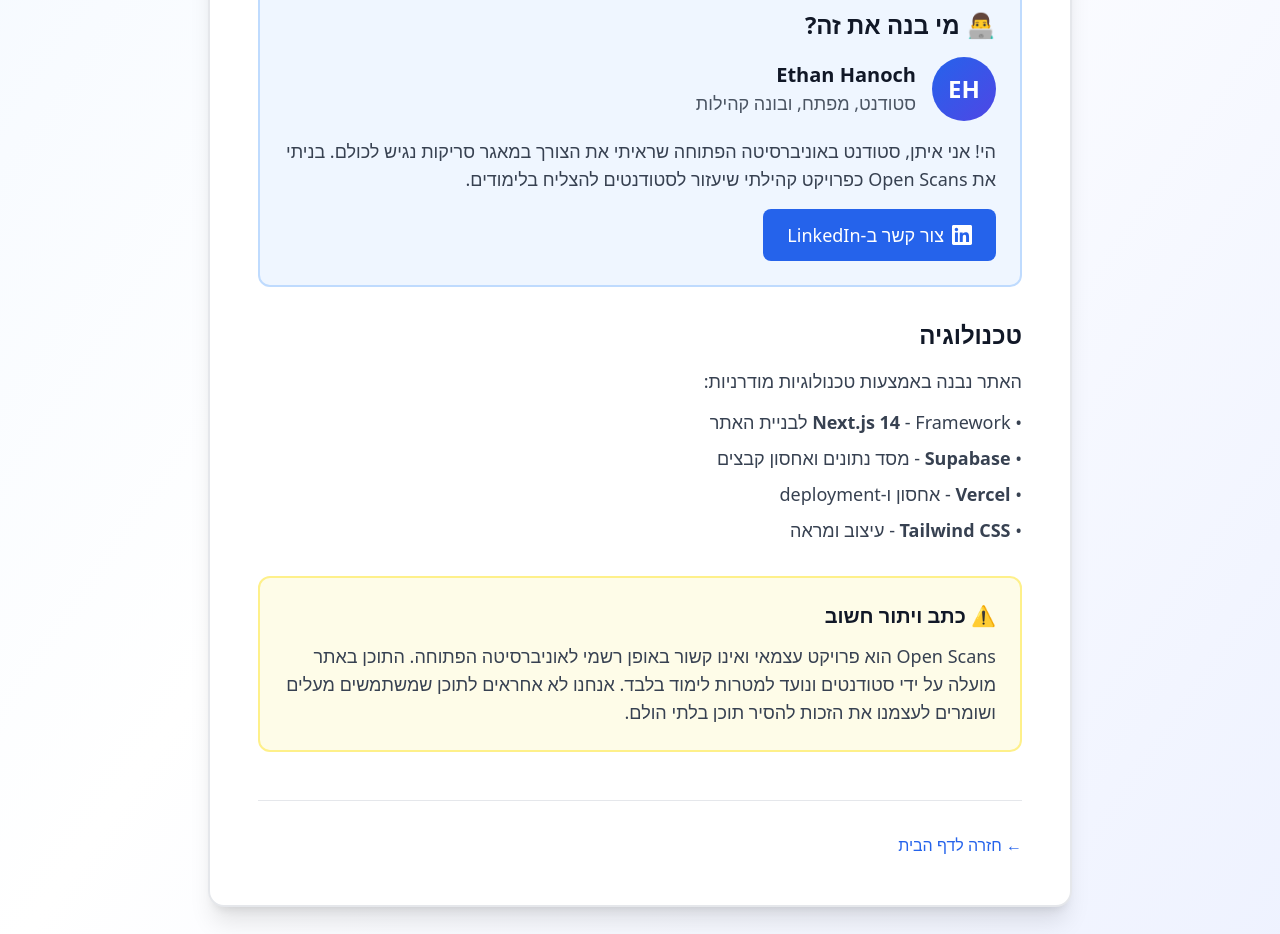
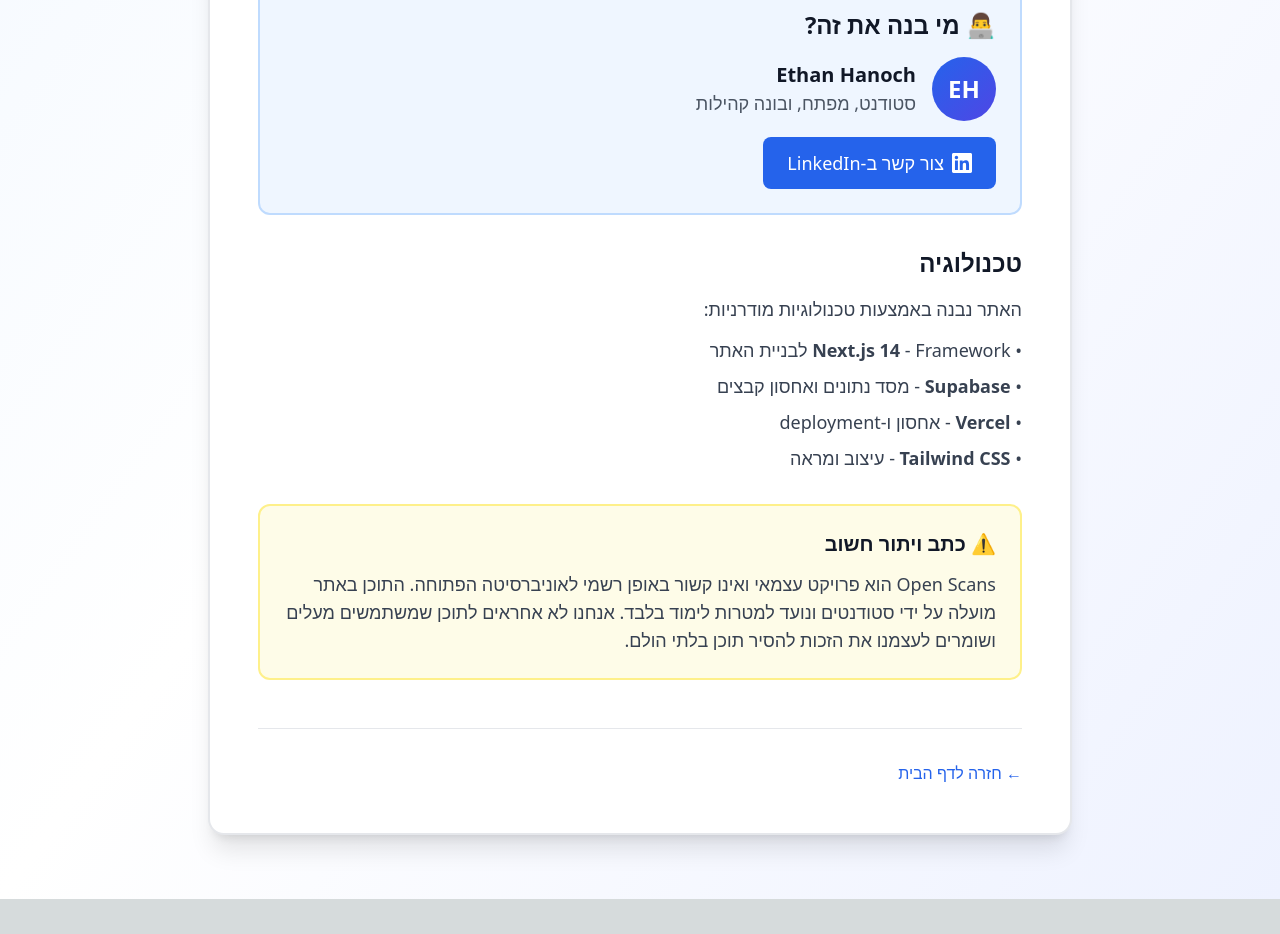
Before and after one commit to Ethantication/Open-Scans, a Next.js app: page /about in a window 1280 px wide. Shown: the part 880-1814 px from the top of the page. After the commit the page ends 1779 px from the top, so only its background shows below. Built offline with nearby package versions, Linux system fonts and the light colour scheme.

Commit message:
aint a student at the open uni

```diff
--- a/app/about/page.tsx
+++ b/app/about/page.tsx
@@ -85,9 +85,7 @@ export default function AboutPage() {
                   </div>
                 </div>
                 <p className="text-gray-700 mb-4">
-                  הי! אני איתן, סטודנט באוניברסיטה הפתוחה שראיתי את הצורך במאגר סריקות נגיש לכולם.
-                  בניתי את Open Scans כפרויקט קהילתי שיעזור לסטודנטים להצליח בלימודים.
-                </p>
+                                  </p>
                 <a
                   href="https://il.linkedin.com/in/ethanorjoseph"
                   target="_blank"
```
